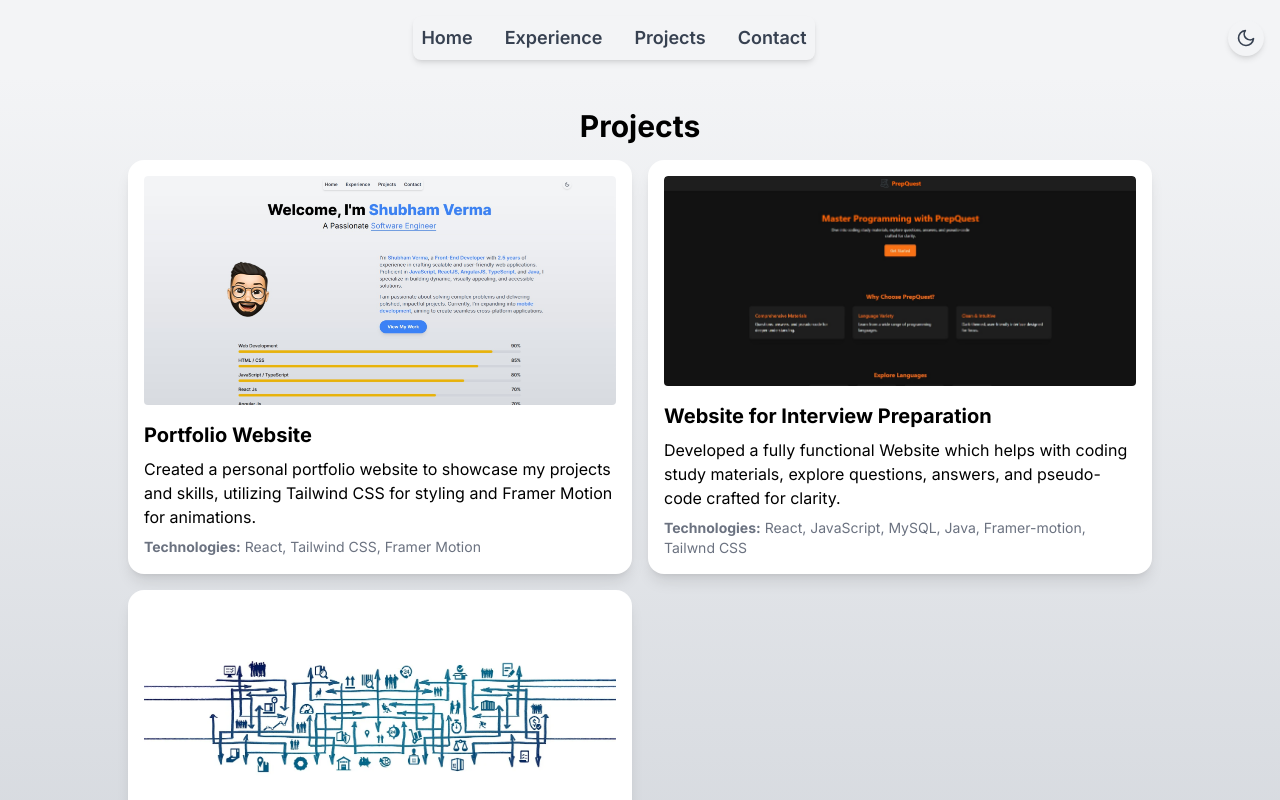
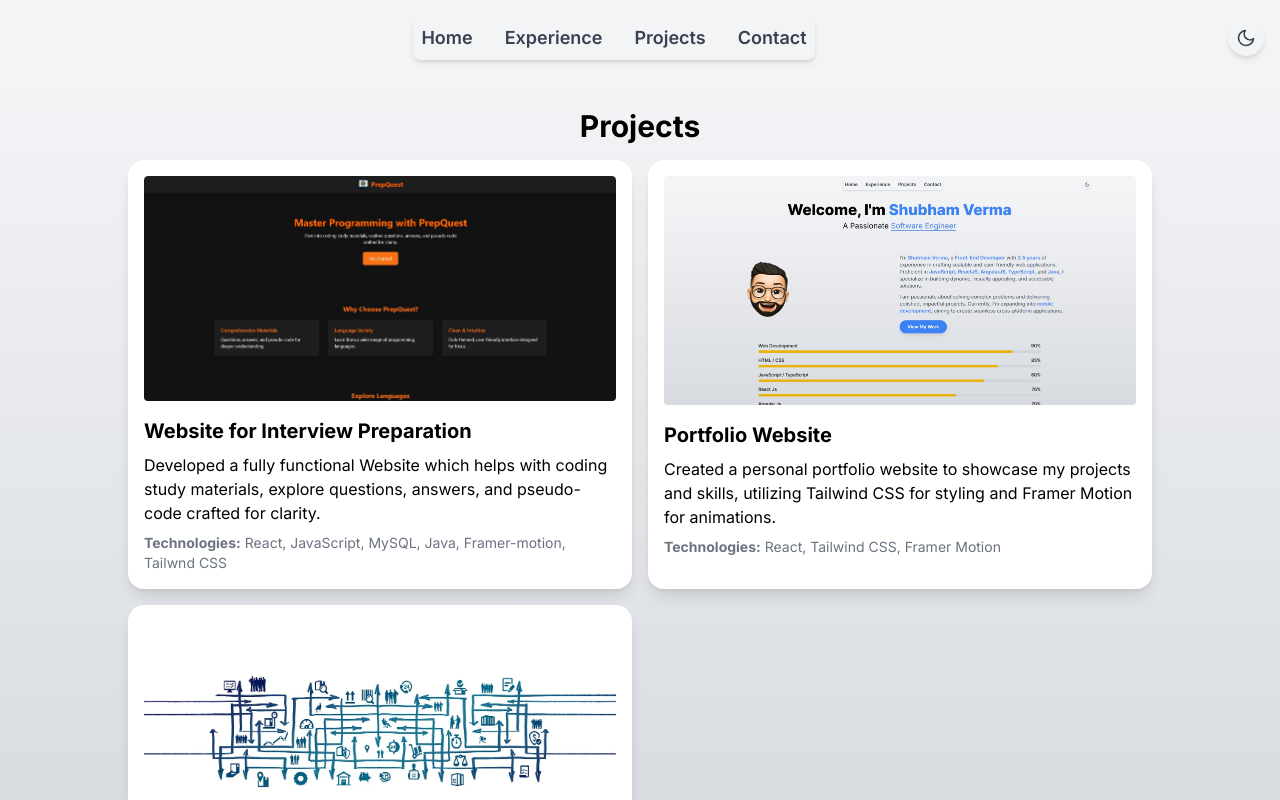
Before and after one commit to shubhamverma8991/portfolio2024, a React (Create React App) app: page /projects in a window 1280 px wide. Shown: the top 800 px of the page. Built offline with nearby package versions, Linux system fonts and the light colour scheme.

Commit message:
Added PrepQuest

```diff
--- a/src/components/Projects.jsx
+++ b/src/components/Projects.jsx
@@ -7,20 +7,20 @@ import dummy from "../assets/dummy.webp";
 
 const projects = [
   {
+    title: "Website for Interview Preparation",
+    description:
+      "Developed a fully functional Website which helps with coding study materials, explore questions, answers, and pseudo-code crafted for clarity.",
+    technologies: ["React", "JavaScript", "MySQL", "Java", "Framer-motion", "Tailwnd CSS"],
+    link: "https://prepquest.netlify.app/",
+    image: proj2,
+  },
+  {
     title: "Portfolio Website",
     description:
       "Created a personal portfolio website to showcase my projects and skills, utilizing Tailwind CSS for styling and Framer Motion for animations.",
     technologies: ["React", "Tailwind CSS", "Framer Motion"],
     link: "https://iamshubham.netlify.app/",
     image: proj1,
-  },
-  {
-    title: "Website for Interview Preparation",
-    description:
-      "Developed a fully functional Website which helps with coding study materials, explore questions, answers, and pseudo-code crafted for clarity.",
-    technologies: ["React", "JavaScript", "MySQL", "Java", "Framer-motion", "Tailwnd CSS"],
-    link: "https://prepquest.netlify.app/",
-    image: proj2,
   },
   {
     title: "Resume Builder",
```
Also changed, not shown: src/assets/prepquest.jpg.
